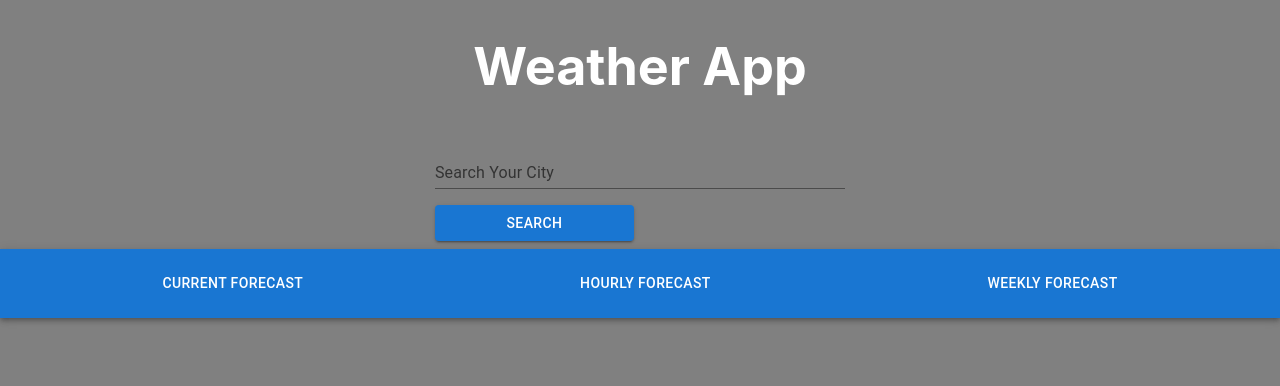
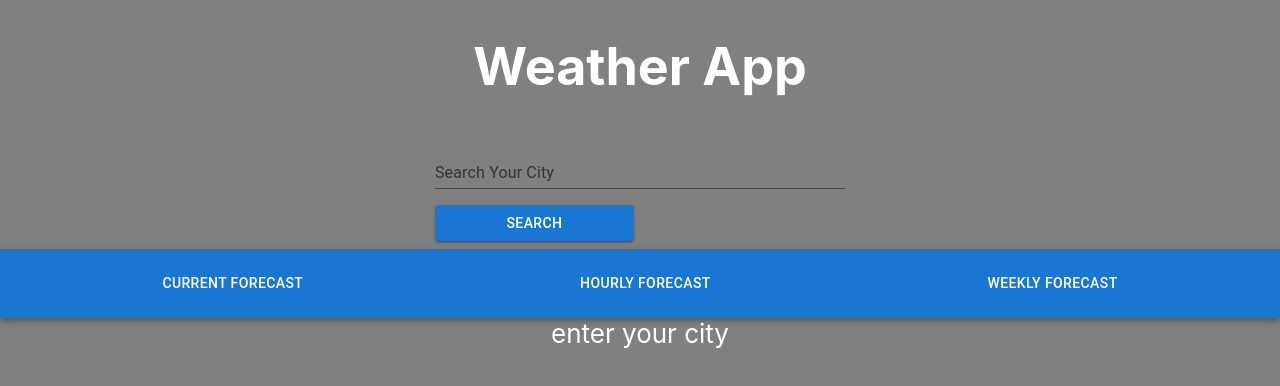
Before and after one commit to dev-dominick/react-weather-app, a React (Create React App) app: page / in a window 1280 px wide. Shown: the top 386 px of the page. Built offline with nearby package versions, Linux system fonts and the light colour scheme; no server answers.

Commit message:
moved display bar state to parent component

```diff
--- a/src/components/DisplayOptions.js
+++ b/src/components/DisplayOptions.js
@@ -11,9 +11,9 @@ import WeeklyWeather from './Weekly';
 
 const pages = ['Current Forecast', 'Hourly Forecast', 'Weekly Forecast'];
 
-const DisplayOptions = ({ today, hourly, weekly }) => {
+const DisplayOptions = ({ today, hourly, weekly, tabState, tabSetState }) => {
 
-    const [tab, setTab] = React.useState("")
+    // const [tab, setTab] = React.useState('')
 
     return (
         <>
@@ -24,7 +24,7 @@ const DisplayOptions = ({ today, hourly, weekly }) => {
                             {pages.map((page) => (
                                 <Button
                                     key={page}
-                                    onClick={() => setTab(`${page}`)}
+                                    onClick={() => tabSetState(`${page}`)}
                                     sx={{ my: 2, color: 'white', display: 'block' }}
                                 >
                                     {page}
@@ -34,10 +34,12 @@ const DisplayOptions = ({ today, hourly, weekly }) => {
                     </Toolbar>
                 </Container>
             </AppBar>
-            <div>
-                {tab === "Current Forecast" && < CurrentWeather today={today} />}
-                {tab === "Hourly Forecast" && < HourlyWeather hourly={hourly} />}
-                {tab === "Weekly Forecast" && < WeeklyWeather weekly={weekly} />}
+            <div >
+                {tabState === '' && <div>enter your city</div>}
+                {tabState === 'Loading' && <div>Loading</div>}
+                {tabState === 'Current Forecast' && < CurrentWeather today={today} />}
+                {tabState === 'Hourly Forecast' && < HourlyWeather hourly={hourly} />}
+                {tabState === 'Weekly Forecast' && < WeeklyWeather weekly={weekly} />}
 
             </div>
         </>
--- a/src/components/FetchWeather.js
+++ b/src/components/FetchWeather.js
@@ -7,7 +7,6 @@ import DisplayOptions from '../components/DisplayOptions'
 export default function FetchWeather() {
     const [state, setState] = useState({
         value: '',
-        location: '',
         current: {},
         hourlyWeather: [],
         weeklyWeather: [],
@@ -15,7 +14,7 @@ export default function FetchWeather() {
         error: false,
     });
 
-
+    const [tab, setTab] = React.useState('')
 
     const handleInputChange = e => {
         setState({
@@ -64,9 +63,6 @@ export default function FetchWeather() {
 
         console.log(hourlyWeather);
 
-        // todo get all weekly weather data, set dates and times to display, get morning, evening, max, min, and night temps,
-        // round temps so theyre not decimals, set a f or c changer
-        // render weather display on nav click
         const weeklyWeather = weeklyData.map((data, index) => {
             return {
                 key: index,
@@ -81,34 +77,36 @@ export default function FetchWeather() {
 
         console.log(weeklyWeather);
 
-
         setState({
             ...state,
             current,
             hourlyWeather,
             weeklyWeather,
             loading: false,
-            error: false
+            error: false,
         })
+
+        setTab("Current Forecast")
     };
 
 
     const handleInputSubmit = e => {
         console.log('you submitted me');
-
         e.preventDefault();
-
         setState({
             ...state,
-            location: e.target.value,
-            loading: true
+            loading: true,
         })
 
+        setTab("Loading")
+
         console.log(state.value);
-
+        console.log(tab)
         showMeTheWeather(state.value)
 
     };
+
+
 
     return (
         <div className='fetching-weather'>
@@ -119,12 +117,15 @@ export default function FetchWeather() {
                     data={state}
                     change={handleInputChange}
                     submit={handleInputSubmit}
+                    onClick={() => setState(state.displayPage === "Current Forecast")}
                 />
 
                 < DisplayOptions
                     today={state.current}
                     hourly={state.hourlyWeather}
                     weekly={state.weeklyWeather}
+                    tabState={tab}
+                    tabSetState={setTab}
                 />
             </div>
         </div>
--- a/src/styles/fetchWeather.css
+++ b/src/styles/fetchWeather.css
@@ -13,3 +13,10 @@
 .weatherGreeting {
     margin-bottom: 3rem;
 }
+
+.current-search {
+    background-color: transparent;
+    width: 100vw;
+    height: 25vh;
+    border: 1px solid red;
+}
```
